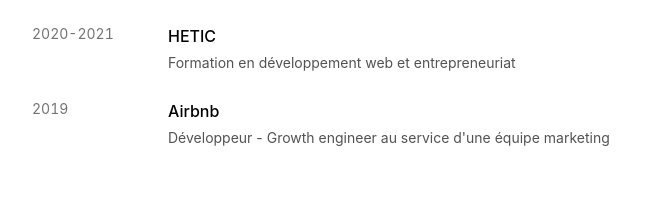
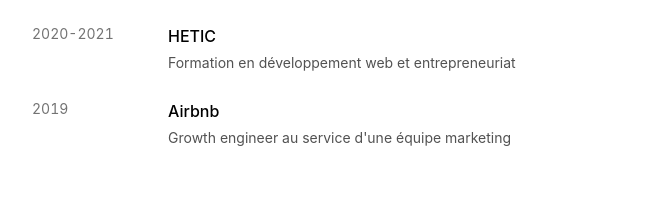
Before and after one commit to rcoco78/mon-blog, a Next.js app: page /a-propos in a window 1280 px wide. Shown: the part 1000-1217 px from the top of the page, without its empty margins (304-975 px from the left). Built offline with nearby package versions, Linux system fonts and the light colour scheme; no server answers.

Commit message:
fix: retrait Développeur de description Airbnb
- Conservation uniquement 'Growth engineer au service d'une équipe marketing'
- Cohérence avec Shine et White Bird
- Format uniforme pour toutes les expériences

```diff
--- a/pages/a-propos.js
+++ b/pages/a-propos.js
@@ -88,7 +88,7 @@
             <div className="w-full sm:w-28 sm:flex-shrink-0 text-sm text-neutral-500 mb-1 sm:mb-0 tabular-nums pl-0">2019</div>
             <div className="flex-1 min-w-0">
               <h3 className="font-medium mb-1">Airbnb</h3>
-              <p className="text-neutral-600 dark:text-neutral-400 text-sm leading-relaxed">Développeur - Growth engineer au service d'une équipe marketing</p>
+              <p className="text-neutral-600 dark:text-neutral-400 text-sm leading-relaxed">Growth engineer au service d'une équipe marketing</p>
             </div>
           </div>
         </div>
```
